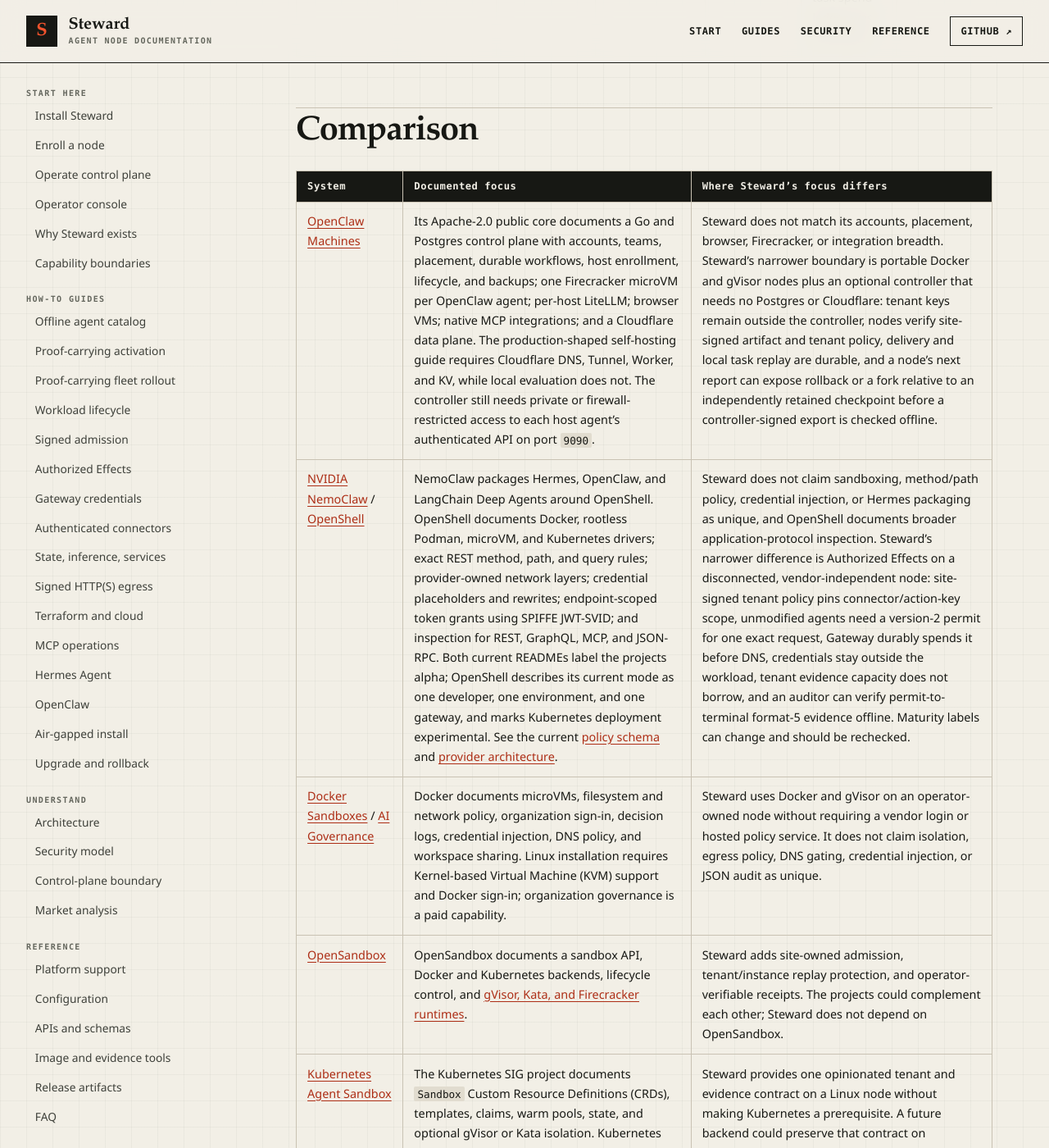
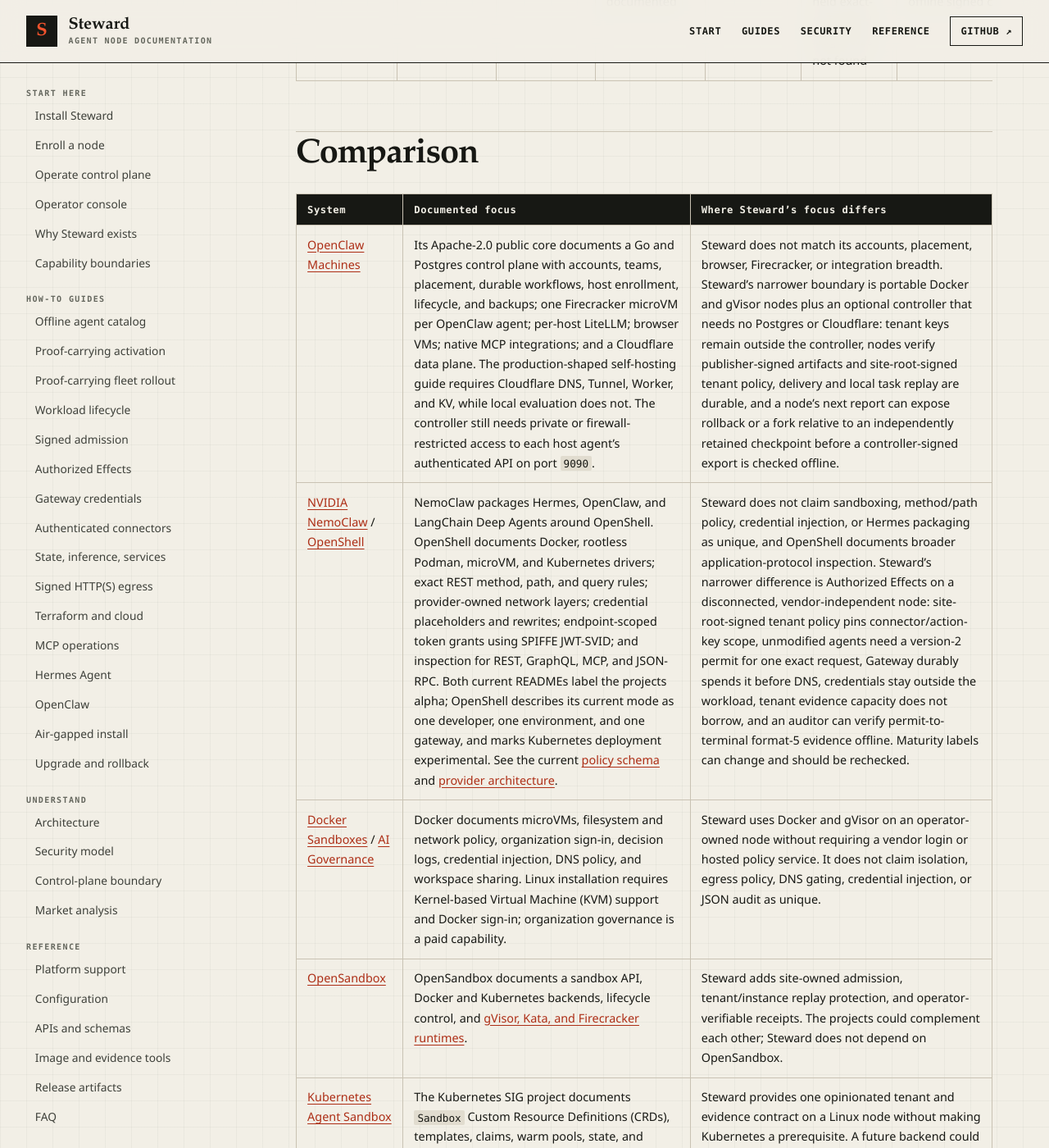
Before and after one commit to hardrails/steward, a Jekyll site: the page built from docs/product/market-analysis.md, in a window 1280 px wide and 1400 px high, scrolled down 4002 px. Shown: the whole window at 82% size. Built offline with Jekyll 4.4.1, drawn with Linux system fonts in a browser that asks for light colours; some of the changed text lies outside the part shown.

Commit message:
docs: state the release trust chain precisely

```diff
--- a/docs/product/market-analysis.md
+++ b/docs/product/market-analysis.md
@@ -35,8 +35,9 @@
 
 Among the products reviewed below, none documents an equivalent combination of
 customer-operated air-gapped fleet control and nodes, receipt-key proof during
-enrollment, site-signed artifact and tenant admission, controller-blind tenant
-signing keys, fenced exact-command delivery, service-scoped off-node task keys,
+enrollment, publisher-signed artifacts, site-root-signed policy, authenticated
+tenant intent, controller-blind tenant signing keys, fenced exact-command delivery,
+service-scoped off-node task keys,
 exact-request service dispatch, connector-scoped Authorized Effects with
 spend-before-DNS replay control, an independently retained receipt checkpoint with
 rollback or fork findings, and offline-verifiable authorization-to-outcome
@@ -53,7 +54,7 @@
 | System | Customer-operated or disconnected boundary | Fleet coordination boundary | Exact operation policy | Separately signed exact request or effect | Durable one-use and replay state | Independent evidence checkpoint and offline verification |
 | --- | --- | --- | --- | --- | --- | --- |
 | Steward | Documented for a self-hosted controller and customer-owned Linux nodes, including air-gapped transfer | Bounded single-writer controller: scoped operators, one-time multi-tenant node enrollment with receipt-key proof, inventory, and fenced delivery of exact signed commands; tenant signing keys stay outside it | Documented for agent-service POSTs and connector methods/paths; Authorized Effects prohibits generic egress for the grant | Documented tenant keys scoped by signed policy to service IDs or connector IDs; authorized connector calls require a version-2 permit over the exact request | Documented controller delivery fencing plus durable one-use connector spend before DNS and node-local task spend within one retained ledger epoch | Documented node-signed hash chain, format-5 authorized-effect evidence, independently retained controller checkpoint, sticky rollback/equivocation finding, controller-signed offline export, and offline task/permit correlation |
-| [OpenClaw Machines](https://github.com/mathaix/OpenClawMachines) | Apache-2.0 customer-operated control plane and KVM hosts are documented. Its production-shaped deployment uses Cloudflare DNS, Tunnel, Worker, and KV; local evaluation can omit Cloudflare | Postgres-backed accounts and teams, host enrollment, placement, machine lifecycle, durable workflows, backups, and Firecracker workers are documented | Native MCP and workspace integrations are documented; an equivalent site-signed exact-operation fence was not found in the reviewed sources | Not found in the reviewed sources | Durable workflows are documented; an equivalent tenant-signed exact-task spend ledger was not found | Backups and OpenTelemetry/Opik observability are documented; the reviewed sources did not document an offline signed authorization-to-terminal chain |
+| [OpenClaw Machines](https://github.com/mathaix/OpenClawMachines) | Apache-2.0 customer-operated control plane and KVM hosts are documented. Its production-shaped deployment uses Cloudflare DNS, Tunnel, Worker, and KV; local evaluation can omit Cloudflare | Postgres-backed accounts and teams, host enrollment, placement, machine lifecycle, durable workflows, backups, and Firecracker workers are documented | Native MCP and workspace integrations are documented; an equivalent site-root-signed exact-operation fence was not found in the reviewed sources | Not found in the reviewed sources | Durable workflows are documented; an equivalent tenant-signed exact-task spend ledger was not found | Backups and OpenTelemetry/Opik observability are documented; the reviewed sources did not document an offline signed authorization-to-terminal chain |
 | [NVIDIA NemoClaw / OpenShell](https://github.com/NVIDIA/NemoClaw) | OpenShell documents local and cluster drivers; deployment scope varies by driver | Local and cluster sandbox providers are documented; the reviewed sources did not document Steward's separate tenant-signed command queue and node verification boundary | Documented REST, GraphQL, MCP, JSON-RPC, and WebSocket policy | Endpoint-scoped identity tokens are documented; an off-node signature over one exact task request was not found in the reviewed sources | An equivalent exact-task spend ledger was not found in the reviewed sources | Logs and OCSF JSON export are documented; the reviewed sources did not document Steward's offline signed permit-to-terminal chain |
 | [Docker Sandboxes / Governance](https://docs.docker.com/ai/sandboxes/governance/) | Local microVM sandboxes are documented; organization governance depends on Docker sign-in | Organization governance is documented through Docker's service rather than a fully disconnected bundled controller | Network, filesystem, credential, and decision policy are documented | Not found in the reviewed sources | Not found in the reviewed sources | Decision logs are documented; the reviewed sources did not document offline permit-to-terminal signature verification |
 | [OpenSandbox](https://github.com/alibaba/OpenSandbox) | Self-hosted Docker and Kubernetes backends are documented | A distributed sandbox API and runtime lifecycle are documented | Sandbox lifecycle and runtime isolation are documented | Not found in the reviewed sources | Not found in the reviewed sources | Not found in the reviewed sources |
@@ -64,8 +65,8 @@
 
 | System | Documented focus | Where Steward's focus differs |
 | --- | --- | --- |
-| [OpenClaw Machines](https://github.com/mathaix/OpenClawMachines) | Its Apache-2.0 public core documents a Go and Postgres control plane with accounts, teams, placement, durable workflows, host enrollment, lifecycle, and backups; one Firecracker microVM per OpenClaw agent; per-host LiteLLM; browser VMs; native MCP integrations; and a Cloudflare data plane. The production-shaped self-hosting guide requires Cloudflare DNS, Tunnel, Worker, and KV, while local evaluation does not. The controller still needs private or firewall-restricted access to each host agent's authenticated API on port `9090`. | Steward does not match its accounts, placement, browser, Firecracker, or integration breadth. Steward's narrower boundary is portable Docker and gVisor nodes plus an optional controller that needs no Postgres or Cloudflare: tenant keys remain outside the controller, nodes verify site-signed artifact and tenant policy, delivery and local task replay are durable, and a node's next report can expose rollback or a fork relative to an independently retained checkpoint before a controller-signed export is checked offline. |
-| [NVIDIA NemoClaw](https://github.com/NVIDIA/NemoClaw) / [OpenShell](https://github.com/NVIDIA/OpenShell) | NemoClaw packages Hermes, OpenClaw, and LangChain Deep Agents around OpenShell. OpenShell documents Docker, rootless Podman, microVM, and Kubernetes drivers; exact REST method, path, and query rules; provider-owned network layers; credential placeholders and rewrites; endpoint-scoped token grants using SPIFFE JWT-SVID; and inspection for REST, GraphQL, MCP, and JSON-RPC. Both current READMEs label the projects alpha; OpenShell describes its current mode as one developer, one environment, and one gateway, and marks Kubernetes deployment experimental. See the current [policy schema](https://docs.nvidia.com/openshell/reference/policy-schema) and [provider architecture](https://docs.nvidia.com/openshell/sandboxes/providers-v2). | Steward does not claim sandboxing, method/path policy, credential injection, or Hermes packaging as unique, and OpenShell documents broader application-protocol inspection. Steward's narrower difference is Authorized Effects on a disconnected, vendor-independent node: site-signed tenant policy pins connector/action-key scope, unmodified agents need a version-2 permit for one exact request, Gateway durably spends it before DNS, credentials stay outside the workload, tenant evidence capacity does not borrow, and an auditor can verify permit-to-terminal format-5 evidence offline. Maturity labels can change and should be rechecked. |
+| [OpenClaw Machines](https://github.com/mathaix/OpenClawMachines) | Its Apache-2.0 public core documents a Go and Postgres control plane with accounts, teams, placement, durable workflows, host enrollment, lifecycle, and backups; one Firecracker microVM per OpenClaw agent; per-host LiteLLM; browser VMs; native MCP integrations; and a Cloudflare data plane. The production-shaped self-hosting guide requires Cloudflare DNS, Tunnel, Worker, and KV, while local evaluation does not. The controller still needs private or firewall-restricted access to each host agent's authenticated API on port `9090`. | Steward does not match its accounts, placement, browser, Firecracker, or integration breadth. Steward's narrower boundary is portable Docker and gVisor nodes plus an optional controller that needs no Postgres or Cloudflare: tenant keys remain outside the controller, nodes verify publisher-signed artifacts and site-root-signed tenant policy, delivery and local task replay are durable, and a node's next report can expose rollback or a fork relative to an independently retained checkpoint before a controller-signed export is checked offline. |
+| [NVIDIA NemoClaw](https://github.com/NVIDIA/NemoClaw) / [OpenShell](https://github.com/NVIDIA/OpenShell) | NemoClaw packages Hermes, OpenClaw, and LangChain Deep Agents around OpenShell. OpenShell documents Docker, rootless Podman, microVM, and Kubernetes drivers; exact REST method, path, and query rules; provider-owned network layers; credential placeholders and rewrites; endpoint-scoped token grants using SPIFFE JWT-SVID; and inspection for REST, GraphQL, MCP, and JSON-RPC. Both current READMEs label the projects alpha; OpenShell describes its current mode as one developer, one environment, and one gateway, and marks Kubernetes deployment experimental. See the current [policy schema](https://docs.nvidia.com/openshell/reference/policy-schema) and [provider architecture](https://docs.nvidia.com/openshell/sandboxes/providers-v2). | Steward does not claim sandboxing, method/path policy, credential injection, or Hermes packaging as unique, and OpenShell documents broader application-protocol inspection. Steward's narrower difference is Authorized Effects on a disconnected, vendor-independent node: site-root-signed tenant policy pins connector/action-key scope, unmodified agents need a version-2 permit for one exact request, Gateway durably spends it before DNS, credentials stay outside the workload, tenant evidence capacity does not borrow, and an auditor can verify permit-to-terminal format-5 evidence offline. Maturity labels can change and should be rechecked. |
 | [Docker Sandboxes](https://docs.docker.com/ai/sandboxes/) / [AI Governance](https://docs.docker.com/ai/sandboxes/governance/) | Docker documents microVMs, filesystem and network policy, organization sign-in, decision logs, credential injection, DNS policy, and workspace sharing. Linux installation requires Kernel-based Virtual Machine (KVM) support and Docker sign-in; organization governance is a paid capability. | Steward uses Docker and gVisor on an operator-owned node without requiring a vendor login or hosted policy service. It does not claim isolation, egress policy, DNS gating, credential injection, or JSON audit as unique. |
 | [OpenSandbox](https://github.com/alibaba/OpenSandbox) | OpenSandbox documents a sandbox API, Docker and Kubernetes backends, lifecycle control, and [gVisor, Kata, and Firecracker runtimes](https://open-sandbox.ai/guides/secure-container). | Steward adds site-owned admission, tenant/instance replay protection, and operator-verifiable receipts. The projects could complement each other; Steward does not depend on OpenSandbox. |
 | [Kubernetes Agent Sandbox](https://agent-sandbox.sigs.k8s.io/docs/) | The Kubernetes SIG project documents `Sandbox` Custom Resource Definitions (CRDs), templates, claims, warm pools, state, and optional gVisor or Kata isolation. Kubernetes itself [does not define a first-class tenant object](https://kubernetes.io/docs/concepts/security/multi-tenancy/); operators must assemble the isolation policy. | Steward provides one opinionated tenant and evidence contract on a Linux node without making Kubernetes a prerequisite. A future backend could preserve that contract on Kubernetes. |
```
Also changed, not shown: other parts of docs/product/market-analysis.md (+4 -4 lines), docs/product/positioning.md (+2 -1 lines), README.md.
